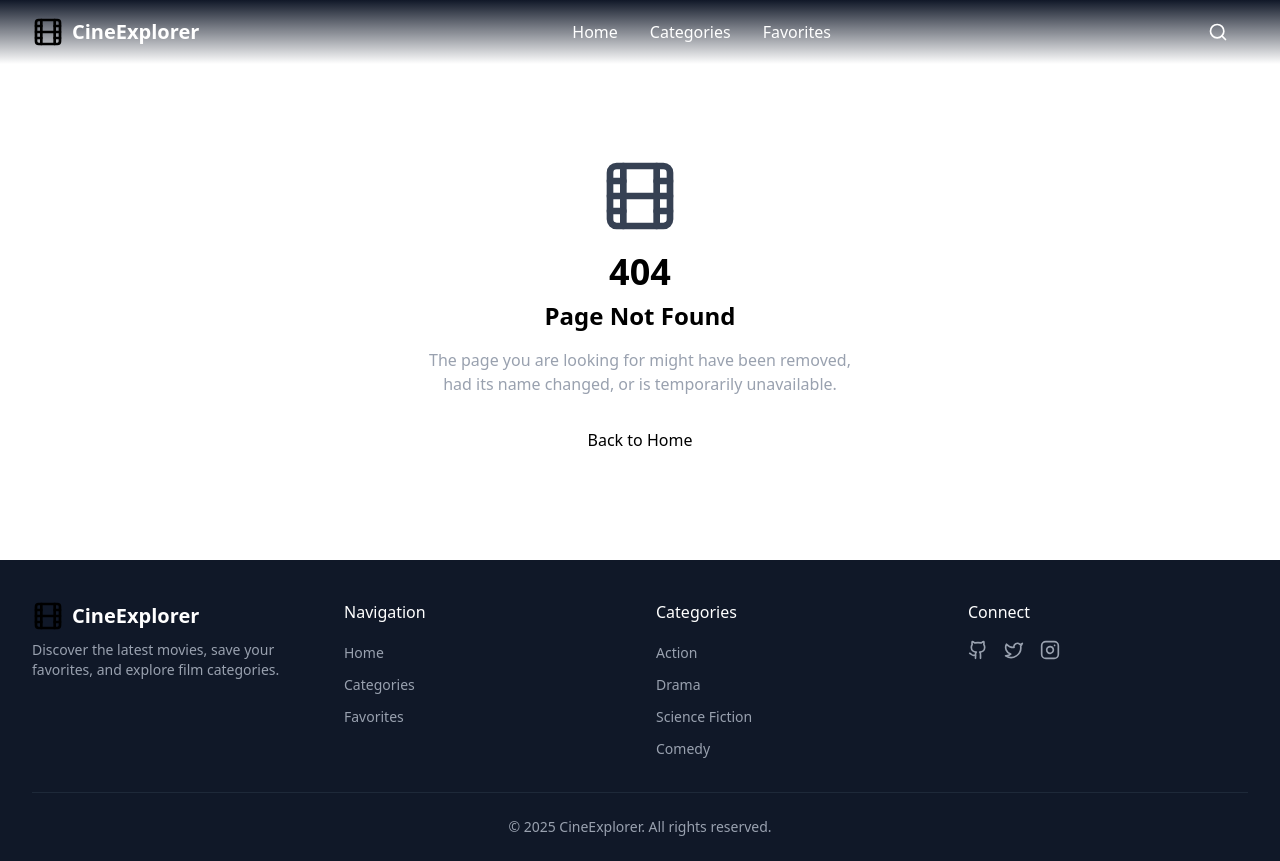
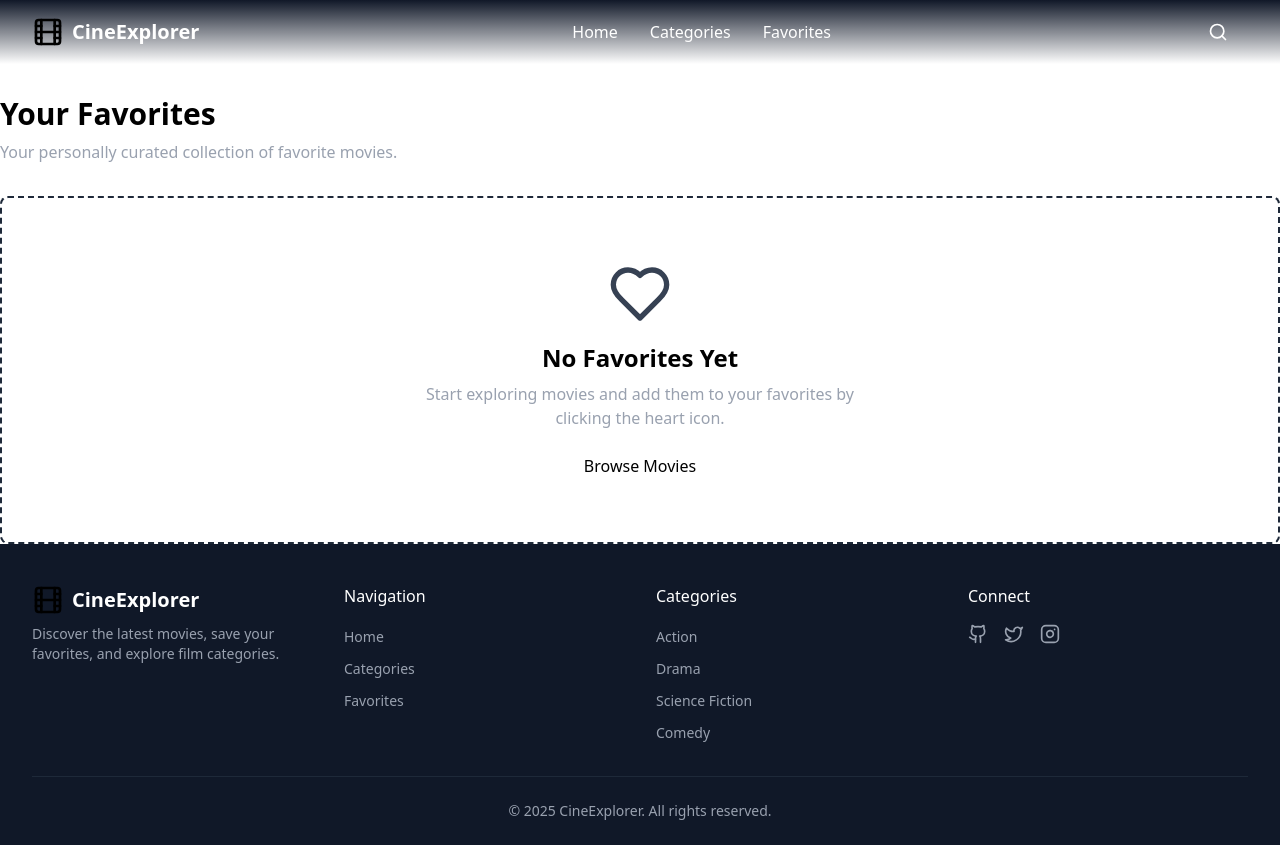
Before and after one commit to mateobetancurb/the-movies-app, a Next.js app: page /favorites in a window 1280 px wide. Before the commit this address had no page. Built offline with nearby package versions, Linux system fonts and the light colour scheme.

Commit message:
feat: add Favorites page component to display user's favorite movies with conditional rendering

```diff
--- /dev/null
+++ b/app/favorites/page.tsx
@@ -0,0 +1,46 @@
+"use client";
+
+import React from "react";
+import { useFavorites } from "../../src/context/FavoritesContext";
+import { getMovieById } from "../../src/data/movies";
+import MovieGrid from "../../src/components/movies/MovieGrid";
+import { Heart } from "lucide-react";
+import Link from "next/link";
+
+const Favorites: React.FC = () => {
+	const { favorites } = useFavorites();
+
+	// Get the details of favorited movies
+	const favoriteMovies = favorites
+		.map((id) => getMovieById(id))
+		.filter((movie) => movie !== undefined);
+
+	return (
+		<div className="container-page pt-24">
+			<h1 className="text-3xl font-bold mb-2">Your Favorites</h1>
+			<p className="text-gray-400 mb-8">
+				Your personally curated collection of favorite movies.
+			</p>
+			{favoriteMovies.length > 0 ? (
+				<MovieGrid
+					movies={favoriteMovies}
+					emptyMessage="You haven't added any favorites yet"
+				/>
+			) : (
+				<div className="text-center py-16 border-2 border-dashed border-gray-800 rounded-lg">
+					<Heart className="w-16 h-16 mx-auto text-gray-700 mb-4" />
+					<h2 className="text-2xl font-bold mb-2">No Favorites Yet</h2>
+					<p className="text-gray-400 mb-6 max-w-md mx-auto">
+						Start exploring movies and add them to your favorites by clicking
+						the heart icon.
+					</p>
+					<Link href="/" className="btn btn-primary inline-block">
+						Browse Movies
+					</Link>
+				</div>
+			)}
+		</div>
+	);
+};
+
+export default Favorites;
```
